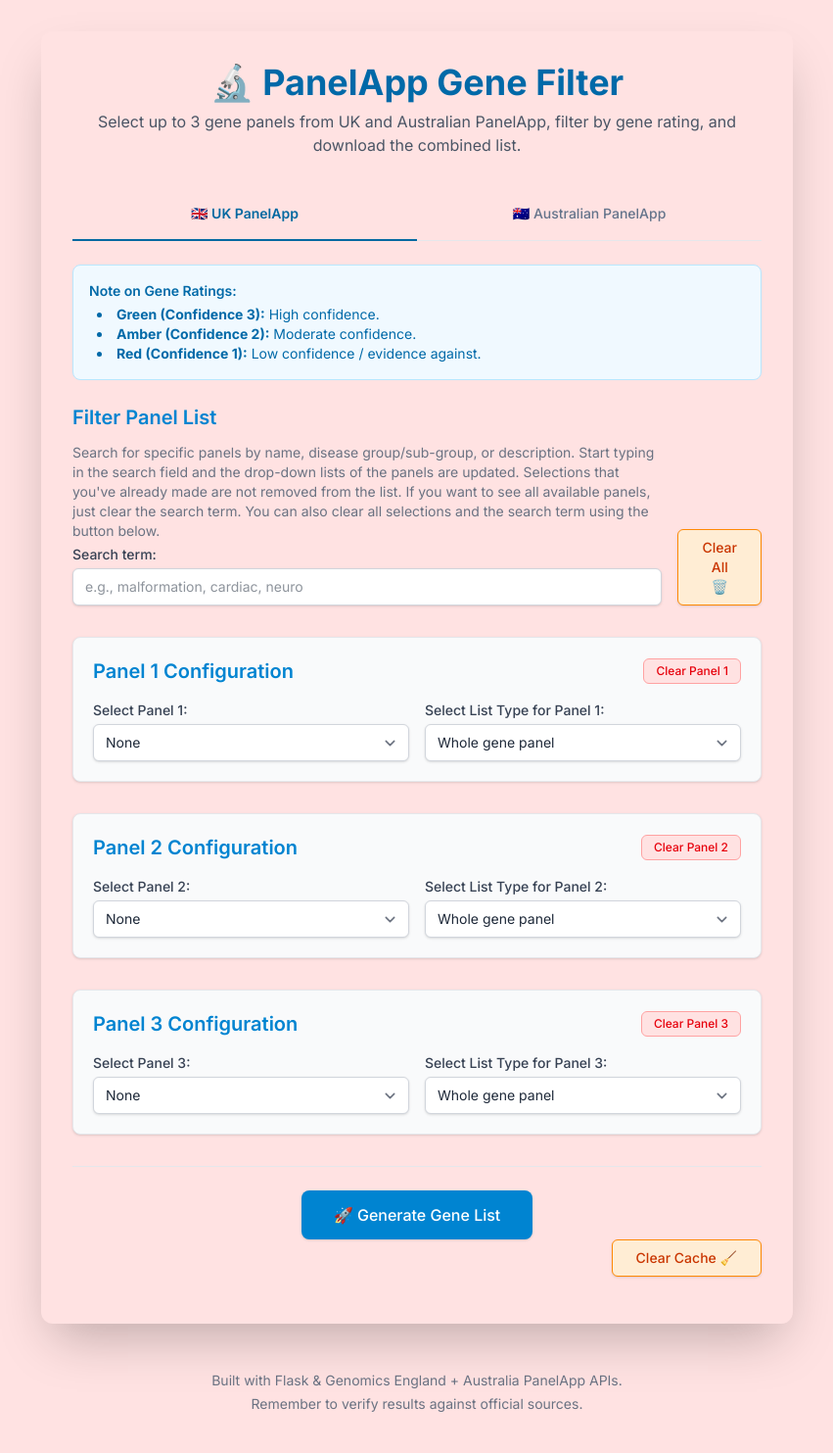
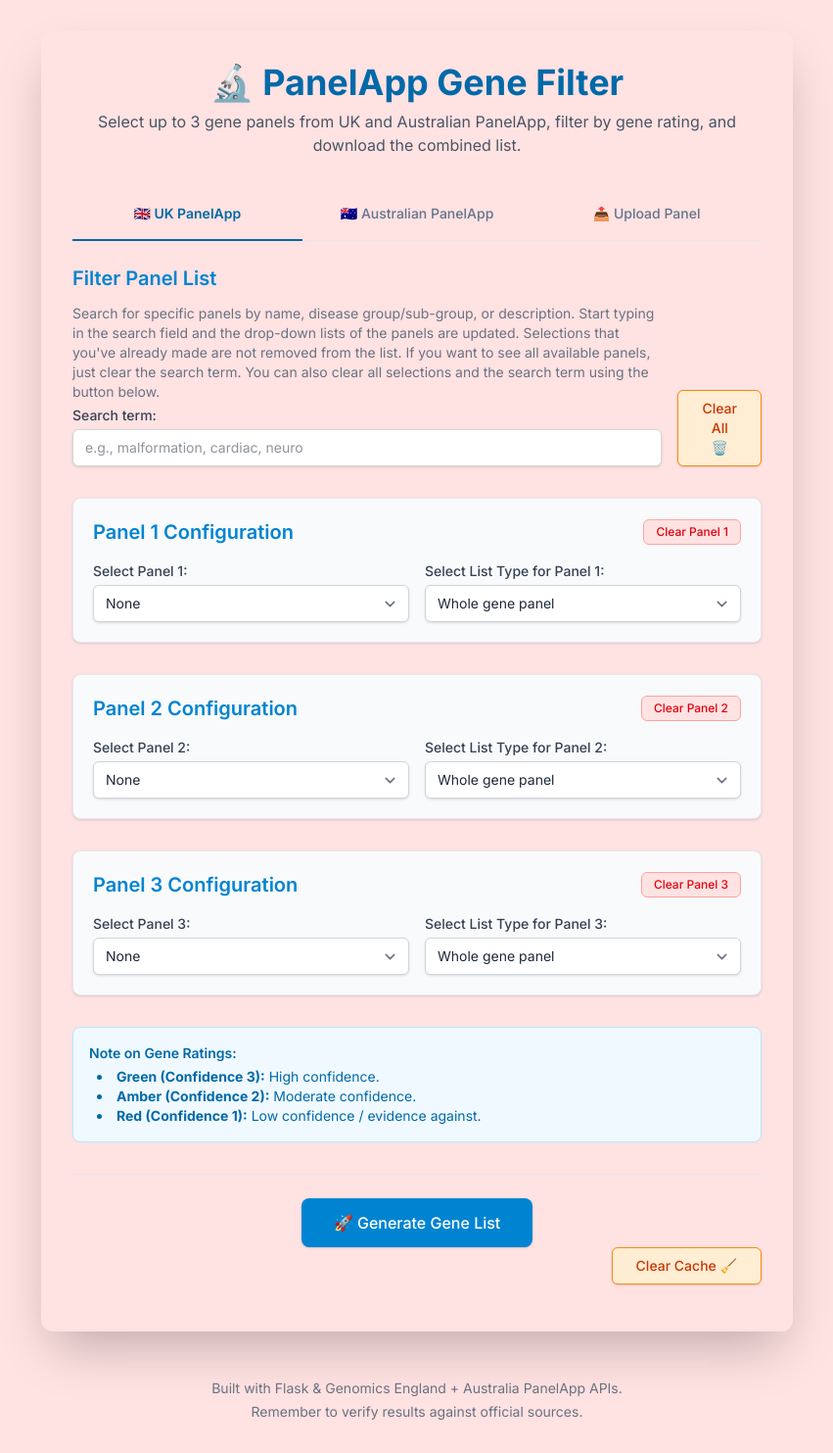
Before and after one commit to akorpioj/GenePanelCombine, a Flask app: page / in a window 1280 px wide. Shown: the whole page at 98% size, without its empty margins (214-1065 px from the left). Before the commit the page ends 1441 px from the top, so only its background shows below. Run offline with Flask 3, Linux system fonts and the light colour scheme; data that the repository does not hold is empty.

Commit message:
support for user uploaded panels

```diff
--- a/app/main/routes.py
+++ b/app/main/routes.py
@@ -7,6 +7,8 @@
 from .utils import get_all_panels_from_api, get_panel_genes_data_from_api, filter_genes_from_panel_data
 from .utils import list_type_options, MAX_PANELS
 from .utils import logger
+from werkzeug.utils import secure_filename
+import pandas as pd
 
 # --- Flask Routes ---
 
@@ -84,6 +86,21 @@
         return redirect(url_for('main.index', **redirect_params))
 
     logger.info(f"Processing {len(selected_panel_configs_for_generation)} panel configurations for gene list.")
+
+    # Handle user-uploaded panels stored in session (from /upload_user_panel)
+    from flask import session
+    uploaded_panels = []
+    user_panels = session.get('uploaded_panels', set())
+    for panel in user_panels:
+        sheet_name = panel.get('sheet_name', 'UserPanel')[:31]
+        genes = panel.get('genes', [])
+        if genes:
+            uploaded_panels.append((sheet_name, genes))
+            logger.info(f"session panel '{sheet_name}' with {len(genes)} genes.")
+    # Optionally clear session after use (uncomment if you want one-time use)
+    # session['uploaded_panels'] = []
+    # session.modified = True
+
     for idx, config in enumerate(selected_panel_configs_for_generation, 1):
         raw_genes_for_panel = get_panel_genes_data_from_api(config["id"], config["api_source"])
         panel_full_gene_data.append(raw_genes_for_panel)
@@ -105,7 +122,15 @@
                 final_unique_gene_set.add(gene_symbol)
             logger.info(f"Panel ID {config['id']}: Added {len(filtered_genes)} genes.")
 
-    if not final_unique_gene_set:
+    # Add genes from all uploaded panels (including session panels) to the combined list
+    for sheet_name, genes in uploaded_panels:
+        for gene in genes:
+            final_unique_gene_set.add(gene)
+    if uploaded_panels:
+        logger.info(f"Added {sum(len(genes) for _, genes in uploaded_panels)} genes from uploaded panels to combined list.")
+
+    # Add uploaded panel sheets to be included in Excel
+    if not final_unique_gene_set and not uploaded_panels:
         flash("No genes found for the selected criteria.", "info")
         redirect_params = {'search_term': search_term_from_post_form}
         for i in range(1, MAX_PANELS + 1):
@@ -134,5 +159,57 @@
         logger.error("Failed to log panel download")
 
     logger.info(f"Total unique genes for Excel: {len(final_unique_gene_set)}")
+    logger.info(f"Panel names: {panel_names}")
+    logger.info(f"User panels: {uploaded_panels}")
 
-    return generate_excel_file(final_unique_gene_set, selected_panel_configs_for_generation, panel_names, panel_full_gene_data, search_term_from_post_form)
+    return generate_excel_file(final_unique_gene_set, selected_panel_configs_for_generation, panel_names, panel_full_gene_data, search_term_from_post_form, uploaded_panels=uploaded_panels)
+
+@main_bp.route('/upload_user_panel', methods=['POST'])
+@limiter.limit("30 per hour")
+def upload_user_panel():
+    """
+    Receives one or more user-uploaded gene panel files (Excel, CSV, or TSV), parses them, and stores the gene lists in the session for later use.
+    Returns JSON with status and gene counts, or error message.
+    """
+    from flask import session
+    files = request.files.getlist('user_panel_file')
+    if not files or all(f.filename == '' for f in files):
+        return jsonify({'success': False, 'error': 'No file(s) uploaded.'}), 400
+    session['uploaded_panels'] = []
+    session.modified = True
+    user_panels = []
+    results = []
+    for file in files:
+        if not file or not file.filename:
+            continue
+        filename = secure_filename(file.filename)
+        ext = filename.split('.')[-1].lower()
+        try:
+            if ext in ['csv', 'tsv']:
+                sep = '\t' if ext == 'tsv' else ','
+                df = pd.read_csv(file, sep=sep)
+            elif ext in ['xls', 'xlsx']:
+                df = pd.read_excel(file)
+            else:
+                results.append({'filename': filename, 'success': False, 'error': 'Unsupported file type.'})
+                continue
+            if 'Genes' not in df.columns:
+                results.append({'filename': filename, 'success': False, 'error': 'No "Genes" column found.'})
+                continue
+            genes = [str(g).strip() for g in df['Genes'] if pd.notnull(g) and str(g).strip()]
+            sheetname = filename.rsplit('.', 1)[0][:31]  # Limit sheet name to 31 characters
+            if sheetname not in user_panels:
+                user_panels.append({'sheet_name': sheetname, 'genes': genes})
+                results.append({'filename': filename, 'success': True, 'gene_count': len(genes), 'sheet_name': filename.rsplit('.', 1)[0][:31]})
+            else:
+                logger.error(f"Duplicate panel name '{sheetname}' found in uploaded files.")
+                results.append({'filename': filename, 'success': False, 'error': f'Duplicate panel name: {sheetname}'})
+        except Exception as e:
+            logger.error(f"Failed to parse uploaded panel {filename}: {e}")
+            results.append({'filename': filename, 'success': False, 'error': f'Failed to parse file: {e}'})
+    session['uploaded_panels'] = user_panels
+    session.modified = True
+    if any(r['success'] for r in results):
+        return jsonify({'success': True, 'results': results})
+    else:
+        return jsonify({'success': False, 'results': results}), 400
--- a/app/src/styles.css
+++ b/app/src/styles.css
@@ -1,4 +1,8 @@
 @import "tailwindcss";
+
+.btn-primary {
+    @apply w-full sm:w-auto inline-flex justify-center items-center px-8 py-3 border border-transparent text-base font-medium rounded-lg shadow-sm text-white bg-sky-600 hover:bg-sky-700 focus:outline-none focus:ring-2 focus:ring-offset-2 focus:ring-sky-500 transition duration-150 ease-in-out;
+}
 
 .btn-clear {
     @apply px-3 py-1 text-xs font-medium text-red-600 bg-red-100 border border-red-300 rounded-md hover:bg-red-200 focus:outline-none focus:ring-2 focus:ring-offset-1 focus:ring-red-500 transition ease-in-out duration-150;
--- a/app/static/css/styles.css
+++ b/app/static/css/styles.css
@@ -25,7 +25,9 @@
     --color-green-300: oklch(87.1% 0.15 154.449);
     --color-green-700: oklch(52.7% 0.154 150.069);
     --color-sky-50: oklch(97.7% 0.013 236.62);
+    --color-sky-100: oklch(95.1% 0.026 236.824);
     --color-sky-200: oklch(90.1% 0.058 230.902);
+    --color-sky-400: oklch(74.6% 0.16 232.661);
     --color-sky-500: oklch(68.5% 0.169 237.323);
     --color-sky-600: oklch(58.8% 0.158 241.966);
     --color-sky-700: oklch(50% 0.134 242.749);
@@ -273,6 +275,9 @@
   .mb-1 {
     margin-bottom: calc(var(--spacing) * 1);
   }
+  .mb-2 {
+    margin-bottom: calc(var(--spacing) * 2);
+  }
   .mb-3 {
     margin-bottom: calc(var(--spacing) * 3);
   }
@@ -297,17 +302,14 @@
   .hidden {
     display: none;
   }
-  .inline-flex {
-    display: inline-flex;
-  }
   .table {
     display: table;
   }
   .min-h-screen {
     min-height: 100vh;
   }
-  .w-1\/2 {
-    width: calc(1/2 * 100%);
+  .w-1\/3 {
+    width: calc(1/3 * 100%);
   }
   .w-full {
     width: 100%;
@@ -342,9 +344,6 @@
   .justify-between {
     justify-content: space-between;
   }
-  .justify-center {
-    justify-content: center;
-  }
   .gap-4 {
     gap: calc(var(--spacing) * 4);
   }
@@ -375,6 +374,10 @@
     border-style: var(--tw-border-style);
     border-width: 1px;
   }
+  .border-2 {
+    border-style: var(--tw-border-style);
+    border-width: 2px;
+  }
   .border-t {
     border-top-style: var(--tw-border-style);
     border-top-width: 1px;
@@ -386,6 +389,10 @@
   .border-b-2 {
     border-bottom-style: var(--tw-border-style);
     border-bottom-width: 2px;
+  }
+  .border-dashed {
+    --tw-border-style: dashed;
+    border-style: dashed;
   }
   .border-blue-300 {
     border-color: var(--color-blue-300);
@@ -405,8 +412,11 @@
   .border-sky-200 {
     border-color: var(--color-sky-200);
   }
-  .border-transparent {
-    border-color: transparent;
+  .border-sky-400 {
+    border-color: var(--color-sky-400);
+  }
+  .border-sky-600 {
+    border-color: var(--color-sky-600);
   }
   .border-yellow-300 {
     border-color: var(--color-yellow-300);
@@ -426,8 +436,8 @@
   .bg-sky-50 {
     background-color: var(--color-sky-50);
   }
-  .bg-sky-600 {
-    background-color: var(--color-sky-600);
+  .bg-sky-100 {
+    background-color: var(--color-sky-100);
   }
   .bg-white {
     background-color: var(--color-white);
@@ -453,9 +463,6 @@
   .px-4 {
     padding-inline: calc(var(--spacing) * 4);
   }
-  .px-8 {
-    padding-inline: calc(var(--spacing) * 8);
-  }
   .py-2 {
     padding-block: calc(var(--spacing) * 2);
   }
@@ -480,10 +487,6 @@
   .text-3xl {
     font-size: var(--text-3xl);
     line-height: var(--tw-leading, var(--text-3xl--line-height));
-  }
-  .text-base {
-    font-size: var(--text-base);
-    line-height: var(--tw-leading, var(--text-base--line-height));
   }
   .text-sm {
     font-size: var(--text-sm);
@@ -532,9 +535,6 @@
   .text-sky-700 {
     color: var(--color-sky-700);
   }
-  .text-white {
-    color: var(--color-white);
-  }
   .text-yellow-700 {
     color: var(--color-yellow-700);
   }
@@ -554,52 +554,16 @@
     transition-timing-function: var(--tw-ease, var(--default-transition-timing-function));
     transition-duration: var(--tw-duration, var(--default-transition-duration));
   }
-  .duration-150 {
-    --tw-duration: 150ms;
-    transition-duration: 150ms;
-  }
-  .ease-in-out {
-    --tw-ease: var(--ease-in-out);
-    transition-timing-function: var(--ease-in-out);
-  }
-  .hover\:bg-sky-700 {
+  .hover\:bg-sky-50 {
     &:hover {
       @media (hover: hover) {
-        background-color: var(--color-sky-700);
+        background-color: var(--color-sky-50);
       }
-    }
-  }
-  .focus\:ring-2 {
-    &:focus {
-      --tw-ring-shadow: var(--tw-ring-inset,) 0 0 0 calc(2px + var(--tw-ring-offset-width)) var(--tw-ring-color, currentcolor);
-      box-shadow: var(--tw-inset-shadow), var(--tw-inset-ring-shadow), var(--tw-ring-offset-shadow), var(--tw-ring-shadow), var(--tw-shadow);
-    }
-  }
-  .focus\:ring-sky-500 {
-    &:focus {
-      --tw-ring-color: var(--color-sky-500);
-    }
-  }
-  .focus\:ring-offset-2 {
-    &:focus {
-      --tw-ring-offset-width: 2px;
-      --tw-ring-offset-shadow: var(--tw-ring-inset,) 0 0 0 var(--tw-ring-offset-width) var(--tw-ring-offset-color);
-    }
-  }
-  .focus\:outline-none {
-    &:focus {
-      --tw-outline-style: none;
-      outline-style: none;
     }
   }
   .sm\:mb-8 {
     @media (width >= 40rem) {
       margin-bottom: calc(var(--spacing) * 8);
-    }
-  }
-  .sm\:w-auto {
-    @media (width >= 40rem) {
-      width: auto;
     }
   }
   .sm\:flex-row {
@@ -633,6 +597,56 @@
     @media (width >= 48rem) {
       grid-template-columns: repeat(2, minmax(0, 1fr));
     }
+  }
+}
+.btn-primary {
+  display: inline-flex;
+  width: 100%;
+  align-items: center;
+  justify-content: center;
+  border-radius: var(--radius-lg);
+  border-style: var(--tw-border-style);
+  border-width: 1px;
+  border-color: transparent;
+  background-color: var(--color-sky-600);
+  padding-inline: calc(var(--spacing) * 8);
+  padding-block: calc(var(--spacing) * 3);
+  font-size: var(--text-base);
+  line-height: var(--tw-leading, var(--text-base--line-height));
+  --tw-font-weight: var(--font-weight-medium);
+  font-weight: var(--font-weight-medium);
+  color: var(--color-white);
+  --tw-shadow: 0 1px 3px 0 var(--tw-shadow-color, rgb(0 0 0 / 0.1)), 0 1px 2px -1px var(--tw-shadow-color, rgb(0 0 0 / 0.1));
+  box-shadow: var(--tw-inset-shadow), var(--tw-inset-ring-shadow), var(--tw-ring-offset-shadow), var(--tw-ring-shadow), var(--tw-shadow);
+  transition-property: color, background-color, border-color, outline-color, text-decoration-color, fill, stroke, --tw-gradient-from, --tw-gradient-via, --tw-gradient-to, opacity, box-shadow, transform, translate, scale, rotate, filter, -webkit-backdrop-filter, backdrop-filter, display, visibility, content-visibility, overlay, pointer-events;
+  transition-timing-function: var(--tw-ease, var(--default-transition-timing-function));
+  transition-duration: var(--tw-duration, var(--default-transition-duration));
+  --tw-duration: 150ms;
+  transition-duration: 150ms;
+  --tw-ease: var(--ease-in-out);
+  transition-timing-function: var(--ease-in-out);
+  &:hover {
+    @media (hover: hover) {
+      background-color: var(--color-sky-700);
+    }
+  }
+  &:focus {
+    --tw-ring-shadow: var(--tw-ring-inset,) 0 0 0 calc(2px + var(--tw-ring-offset-width)) var(--tw-ring-color, currentcolor);
+    box-shadow: var(--tw-inset-shadow), var(--tw-inset-ring-shadow), var(--tw-ring-offset-shadow), var(--tw-ring-shadow), var(--tw-shadow);
+  }
+  &:focus {
+    --tw-ring-color: var(--color-sky-500);
+  }
+  &:focus {
+    --tw-ring-offset-width: 2px;
+    --tw-ring-offset-shadow: var(--tw-ring-inset,) 0 0 0 var(--tw-ring-offset-width) var(--tw-ring-offset-color);
+  }
+  &:focus {
+    --tw-outline-style: none;
+    outline-style: none;
+  }
+  @media (width >= 40rem) {
+    width: auto;
   }
 }
 .btn-clear {
--- a/app/static/js/panels.js
+++ b/app/static/js/panels.js
@@ -20,8 +20,15 @@
         btn.classList.remove('active');
     });
     document.getElementById(`${apiSource}-tab`).classList.add('active');
+    // Show/hide upload form
+    document.getElementById('upload-panel-form').style.display = (apiSource === 'upload') ? '' : 'none';
+    // Show/hide panelapp-section
+    var panelAppSection = document.getElementById('panelapp-section');
+    if (panelAppSection) {
+        panelAppSection.style.display = (apiSource === 'upload') ? 'none' : '';
+    }
     // Update panel lists
-    populateAll();
+    if (apiSource !== 'upload') populateAll();
 }
 
 // list all the string fields you want to search
@@ -144,12 +151,136 @@
     };
 }
 
+// Fetch UK and AUS panels immediately on script load
+fetchPanels('uk');
+fetchPanels('aus');
+
+// All DOM-related code must be inside DOMContentLoaded
+
 document.addEventListener("DOMContentLoaded", () => {
-    // Fetch UK panels initially
-    fetchPanels('uk');
-    // Fetch Australian panels in the background
-    fetchPanels('aus');
-
-    document.getElementById("search_term_input")
-        .addEventListener("input", debounce(populateAll, 300));
+    // Logging for debug
+    console.log("Event: DOMContentLoaded");
+    // Search input event
+    const searchInput = document.getElementById("search_term_input");
+    if (searchInput) {
+        searchInput.addEventListener("input", debounce(populateAll, 300));
+    }
+    // Drag-and-drop support for user panel upload
+    const dropZone = document.getElementById('drop-zone');
+    const fileInput = document.getElementById('user_panel_file');
+    const dropZoneText = document.getElementById('drop-zone-text');
+    if (dropZone && fileInput) {
+        dropZone.style.position = 'relative';
+        dropZone.style.cursor = 'pointer';
+        if (dropZoneText) dropZoneText.style.pointerEvents = 'none';
+        fileInput.style.opacity = 0;
+        fileInput.style.width = '100%';
+        fileInput.style.height = '100%';
+        fileInput.style.position = 'absolute';
+        fileInput.style.left = 0;
+        fileInput.style.top = 0;
+        fileInput.style.zIndex = 2;
+        fileInput.style.display = 'block';
+        dropZone.appendChild(fileInput);
+        ['dragenter', 'dragover'].forEach(eventName => {
+            dropZone.addEventListener(eventName, (e) => {
+                e.preventDefault();
+                e.stopPropagation();
+                dropZone.classList.add('bg-sky-100', 'border-sky-600');
+            });
+        });
+        ['dragleave', 'drop'].forEach(eventName => {
+            dropZone.addEventListener(eventName, (e) => {
+                e.preventDefault();
+                e.stopPropagation();
+                dropZone.classList.remove('bg-sky-100', 'border-sky-600');
+            });
+        });
+        dropZone.addEventListener('drop', (e) => {
+            if (e.dataTransfer.files && e.dataTransfer.files.length > 0) {
+                fileInput.files = e.dataTransfer.files;
+                if (dropZoneText) dropZoneText.textContent = fileInput.files[0].name;
+                fileInput.dispatchEvent(new Event('change'));
+            }
+        });
+        fileInput.addEventListener('change', () => {
+            if (fileInput.files.length > 0) {
+                if (dropZoneText) dropZoneText.textContent = fileInput.files[0].name;
+            } else {
+                if (dropZoneText) dropZoneText.textContent = 'Drag & drop your file here, or click to select';
+            }
+        });
+        dropZone.addEventListener('click', () => {
+            e.stopPropagation(); // Prevents the event from reaching uploadArea
+            fileInput.click()
+        });
+    }
+    // User panel upload form submit
+    const userPanelForm = document.getElementById('userPanelForm');
+    if (userPanelForm) {
+        userPanelForm.addEventListener('submit', function(e) {
+            e.preventDefault();
+            const fileInput = document.getElementById('user_panel_file');
+            const files = fileInput.files;
+            const statusDiv = document.getElementById('upload-panel-status');
+            if (!files || files.length === 0) {
+                statusDiv.textContent = 'No file selected.';
+                statusDiv.style.color = 'red';
+                switchAPI('upload');
+                return;
+            }
+            // Optional: preview logic for CSV/TSV (show for first file only)
+            const file = files[0];
+            const ext = file.name.split('.').pop().toLowerCase();
+            if (ext === 'csv' || ext === 'tsv') {
+                const reader = new FileReader();
+                reader.onload = function(evt) {
+                    let genes = [];
+                    let delimiter = (ext === 'tsv') ? '\t' : ',';
+                    let lines = evt.target.result.split(/\r?\n/);
+                    let header = lines[0].split(delimiter);
+                    let geneIdx = header.findIndex(h => h.trim().toLowerCase() === 'genes');
+                    if (geneIdx !== -1) {
+                        for (let i = 1; i < lines.length; i++) {
+                            let row = lines[i].split(delimiter);
+                            if (row[geneIdx]) genes.push(row[geneIdx].trim());
+                        }
+                        if (genes.length > 0) {
+                            statusDiv.textContent = `Loaded ${genes.length} genes from first file. Uploading...`;
+                            statusDiv.style.color = 'green';
+                        } else {
+                            statusDiv.textContent = 'No genes found in first file. Uploading anyway...';
+                            statusDiv.style.color = 'orange';
+                        }
+                    } else {
+                        statusDiv.textContent = 'No "Genes" column found in first file. Uploading anyway...';
+                        statusDiv.style.color = 'orange';
+                    }
+                };
+                reader.readAsText(file);
+            }
+            // Actual upload to /upload_user_panel
+            const formData = new FormData();
+            for (let i = 0; i < files.length; i++) {
+                formData.append('user_panel_file', files[i]);
+            }
+            fetch('/upload_user_panel', {
+                method: 'POST',
+                body: formData
+            })
+            .then(response => {
+                if (response.ok) {
+                    statusDiv.textContent = 'Upload successful!';
+                    statusDiv.style.color = 'green';
+                } else {
+                    statusDiv.textContent = 'Upload failed.';
+                    statusDiv.style.color = 'red';
+                }
+            })
+            .catch(() => {
+                statusDiv.textContent = 'Upload failed.';
+                statusDiv.style.color = 'red';
+            });
+        });
+    }
 });
--- a/app/templates/main/index.html
+++ b/app/templates/main/index.html
@@ -23,14 +23,30 @@
     <div class="mb-6">
         <div class="border-b border-gray-200">
             <nav class="-mb-px flex" aria-label="Tabs">
-                <button onclick="switchAPI('uk')" id="uk-tab" class="w-1/2 py-4 px-1 text-center border-b-2 font-medium text-sm cursor-pointer tab-button active" data-api="uk">
+                <button onclick="switchAPI('uk')" id="uk-tab" class="w-1/3 py-4 px-1 text-center border-b-2 font-medium text-sm cursor-pointer tab-button active" data-api="uk">
                     🇬🇧 UK PanelApp
                 </button>
-                <button onclick="switchAPI('aus')" id="aus-tab" class="w-1/2 py-4 px-1 text-center border-b-2 font-medium text-sm cursor-pointer tab-button" data-api="aus">
+                <button onclick="switchAPI('aus')" id="aus-tab" class="w-1/3 py-4 px-1 text-center border-b-2 font-medium text-sm cursor-pointer tab-button" data-api="aus">
                     🇦🇺 Australian PanelApp
+                </button>
+                <button onclick="switchAPI('upload')" id="upload-tab" class="w-1/3 py-4 px-1 text-center border-b-2 font-medium text-sm cursor-pointer tab-button" data-api="upload">
+                    📤 Upload Panel
                 </button>
             </nav>
         </div>
+    </div>
+
+    <!-- Upload Panel Form (hidden unless upload tab is active) -->
+    <div id="upload-panel-form" class="mb-6" style="display:none;">
+        <form id="userPanelForm" enctype="multipart/form-data">
+            <label for="user_panel_file" class="block text-sm font-medium text-gray-700 mb-2">Upload your gene panel (Excel, TSV, or CSV):</label>
+            <div id="drop-zone" class="border-2 border-dashed border-sky-400 rounded-lg p-6 text-center cursor-pointer bg-white hover:bg-sky-50 transition mb-2">
+                <span id="drop-zone-text">Drag & drop your file here, or click to select</span>
+                <input type="file" id="user_panel_file" name="user_panel_file" accept=".csv,.tsv,.xls,.xlsx" class="hidden" required multiple>
+            </div>
+            <button type="submit" class="btn btn-primary">Upload</button>
+            <div id="upload-panel-status" class="mt-2 text-sm"></div>
+        </form>
     </div>
 
     {% with messages = get_flashed_messages(with_categories=true) %}
@@ -50,15 +66,8 @@
         {% endif %}
     {% endwith %}
 
-    <div class="mb-6 p-4 border border-sky-200 rounded-lg bg-sky-50 text-sm text-sky-700">
-        <h3 class="font-semibold mb-1">Note on Gene Ratings:</h3>
-        <ul class="list-disc list-inside ml-2">
-            <li><strong>Green (Confidence 3):</strong> High confidence.</li>
-            <li><strong>Amber (Confidence 2):</strong> Moderate confidence.</li>
-            <li><strong>Red (Confidence 1):</strong> Low confidence / evidence against.</li>
-        </ul>
-    </div>
-
+    <!-- PanelApp search and generate form section -->
+    <div id="panelapp-section">
         <h2 class="text-xl font-semibold text-sky-600 mb-3">Filter Panel List</h2>
         <div class="flex flex-col sm:flex-row sm:items-end gap-4 mb-6">
             <div class="flex-grow">
@@ -115,11 +124,20 @@
                     </div>
                 </div>
             </div>
+
             {% endfor %}
 
+            <div class="mb-6 p-4 border border-sky-200 rounded-lg bg-sky-50 text-sm text-sky-700">
+                <h3 class="font-semibold mb-1">Note on Gene Ratings:</h3>
+                <ul class="list-disc list-inside ml-2">
+                    <li><strong>Green (Confidence 3):</strong> High confidence.</li>
+                    <li><strong>Amber (Confidence 2):</strong> Moderate confidence.</li>
+                    <li><strong>Red (Confidence 1):</strong> Low confidence / evidence against.</li>
+                </ul>
+            </div>
             <div class="mt-8 pt-6 border-t border-gray-200 text-center">
                 <button type="submit"
-                    class="w-full sm:w-auto inline-flex justify-center items-center px-8 py-3 border border-transparent text-base font-medium rounded-lg shadow-sm text-white bg-sky-600 hover:bg-sky-700 focus:outline-none focus:ring-2 focus:ring-offset-2 focus:ring-sky-500 transition duration-150 ease-in-out">
+                        class="btn btn-primary">
                     🚀 Generate Gene List
                 </button>
             </div>
@@ -128,4 +146,5 @@
             <button type="submit" class="btn-clear-all">Clear Cache 🧹</button>
         </form>
     </div>
+  </div>
 {% endblock %}
```
Also changed, not shown: app/main/excel.py (+37 -1 lines). Lines whose indentation alone changed are shown as unchanged.
